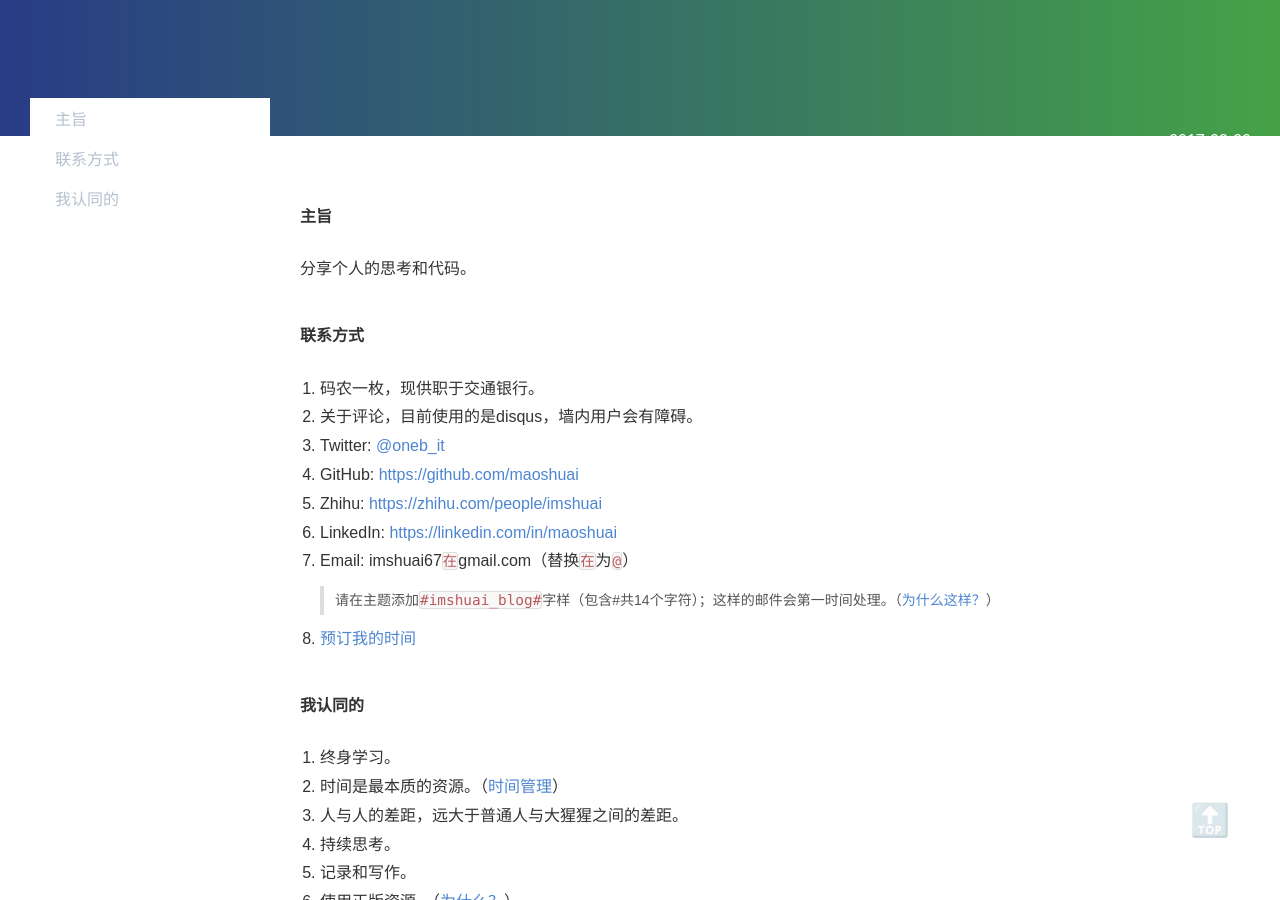
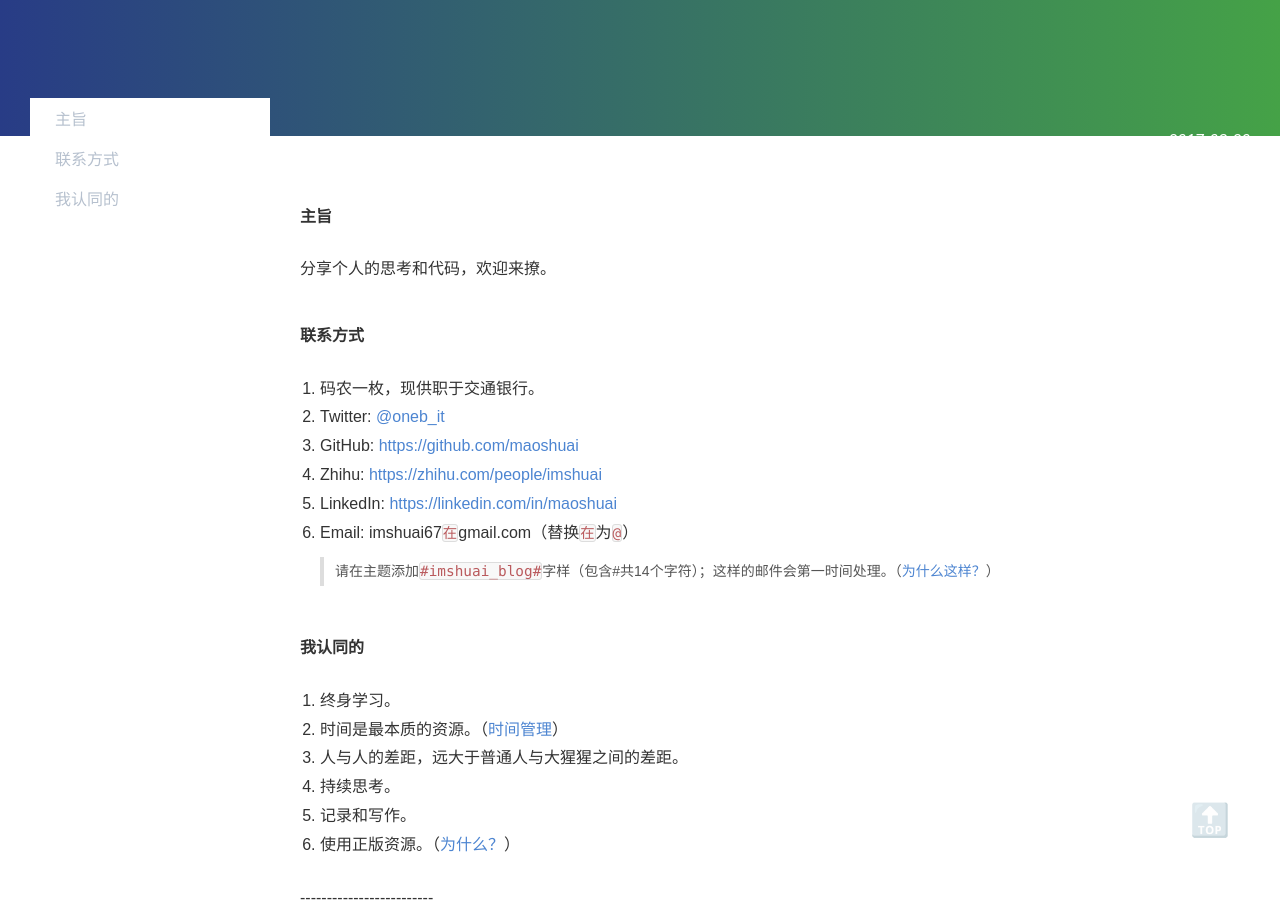
Before and after one commit to maoshuai/imshuai_blog, a Jekyll site: the page built from docs/_posts/2017/2017-03-20-about-me.md, in a window 1280 px wide and 900 px high, scrolled down 305 px. Built offline with Jekyll 4.4.1, drawn with Linux system fonts in a browser that asks for light colours; comment, search, counter and statistics services are not loaded.

Commit message:
update about-me page

```diff
--- a/docs/_posts/2017/2017-03-20-about-me.md
+++ b/docs/_posts/2017/2017-03-20-about-me.md
@@ -4,18 +4,17 @@ date: '2017-03-20 14:53:59'
 ---
 
 #### 主旨
-分享个人的思考和代码。
+分享个人的思考和代码，欢迎来撩。
 
 #### 联系方式
 1. 码农一枚，现供职于交通银行。
-2. 关于评论，目前使用的是disqus，墙内用户会有障碍。
 3. Twitter: [@oneb_it](https://twitter.com/oneb_it/)
 4. GitHub: [https://github.com/maoshuai](https://github.com/maoshuai)
 5. Zhihu: [https://zhihu.com/people/imshuai](https://zhihu.com/people/imshuai)
 6. LinkedIn: [https://linkedin.com/in/maoshuai](https://linkedin.com/in/maoshuai)
 7. Email: imshuai67`在`gmail.com（替换`在`为`@`）
     >请在主题添加`#imshuai_blog#`字样（包含#共14个字符）；这样的邮件会第一时间处理。（[为什么这样？](/one-useful-way-to-anti-junk-mail-safely/)）
-8. [预订我的时间](https://calendly.com/maoshuai)
+<!--8. [预订我的时间](https://calendly.com/maoshuai)-->
 
 #### 我认同的
 
```
